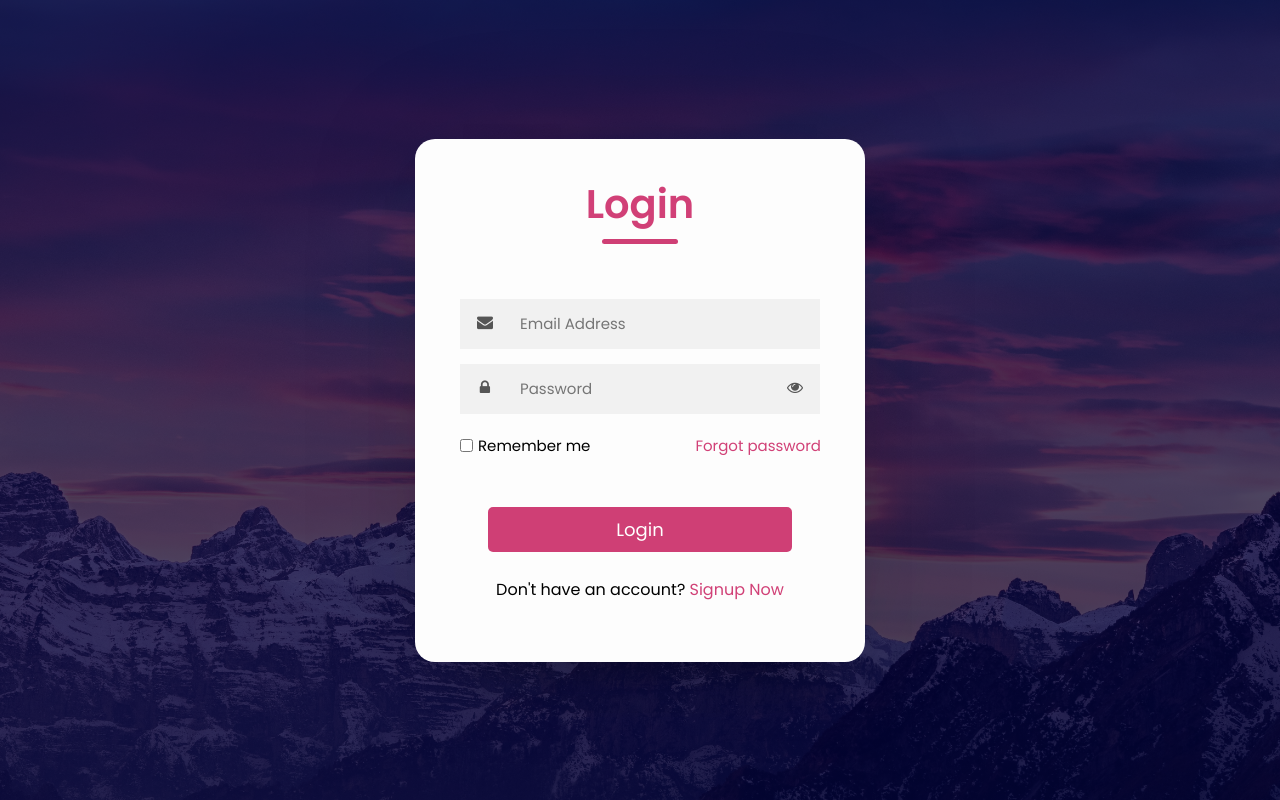
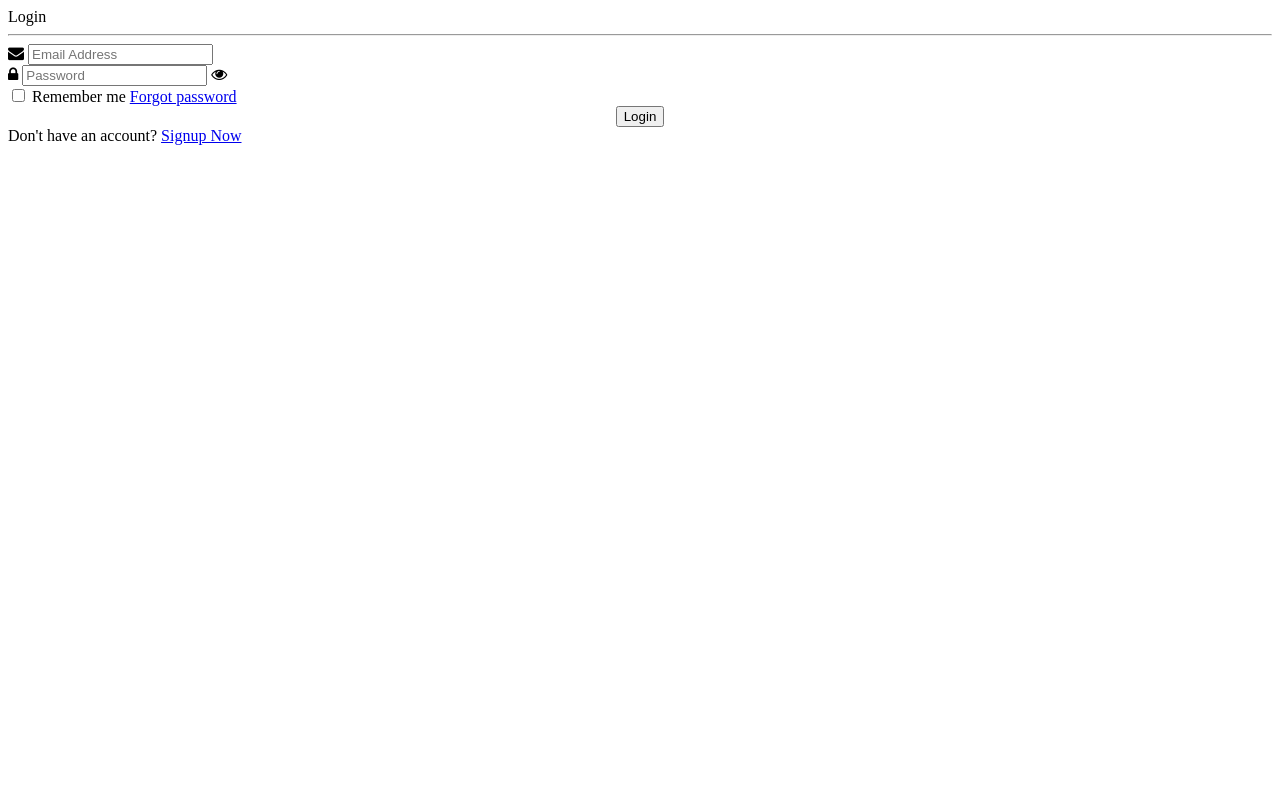
Before and after one commit to Varsha0011/EmpowerHer, a PHP site: page /login.php in a window 1280 px wide. Run offline with PHP 8.4, Linux system fonts and the light colour scheme.

Commit message:
upadated

```diff
--- a/css/style1.css
+++ /dev/null
@@ -1,239 +0,0 @@
-/* fonts  */
-
-@import url('https://fonts.googleapis.com/css2?family=Poppins:wght@300;400;500;600;700&display=swap');
-
-
-* {
-    margin: 0;
-    padding: 0;
-    box-sizing: border-box;
-    font-family: 'Poppins', sans-serif;
-}
-
-body {
-    background: linear-gradient(rgba(0, 0, 50, 0.7), rgba(0, 0, 50, 0.7)), url('../images/background.jpg');
-    background-repeat: no-repeat;
-    background-position: center;
-    background-size: cover;
-}
-
-.container {
-    display: flex;
-    align-items: center;
-    justify-content: center;
-    min-height: 100vh;
-}
-
-.box {
-    background: #fdfdfd;
-    display: flex;
-    flex-direction: column;
-    padding: 35px 35px;
-    border-radius: 20px;
-    box-shadow: 0 0 128px 0 rgba(0, 0, 0, 0.1), 0 32px 64px -48px rgba(0, 0, 0, 0.5);
-}
-
-.form-box {
-    width: 450px;
-    margin: 50px 10px;
-}
-
-.form-box header {
-    font-size: 40px;
-    font-weight: 600;
-    text-align: center;
-    color: #c10049bf;
-}
-
-.form-box hr {
-    background-color: #c10049bf;
-    height: 5px;
-    width: 20%;
-    border: none;
-    margin: 5px auto;
-    outline: 0;
-    border-radius: 5px;
-}
-
-.input-container {
-    display: flex;
-    width: 80%;
-    margin-bottom: 15px;
-}
-
-.icon {
-    padding: 15px;
-    background: transparent;
-    color: #555;
-    background-color: #f1f1f1;
-    min-width: 50px;
-    text-align: center;
-    cursor: pointer;
-}
-
-.input-field {
-    width: 100%;
-    padding: 10px;
-    height: 50px;
-    outline: none;
-    border: none;
-    font-size: 15px;
-    background-color: #f1f1f1;
-}
-
-.input-field:focus {
-    color: #c10049bf;
-}
-
-.remember {
-    display: flex;
-    font-size: 15px;
-    margin-bottom: 50px;
-    margin-top: 20px;
-}
-
-.remember .check {
-    margin-right: 5px;
-}
-
-.remember span {
-    margin-left: 105px;
-}
-
-.remember span a {
-    text-decoration: none;
-    color: #c10049bf;
-}
-
-.remember span a:hover {
-    font-weight: bold;
-}
-
-.btn {
-    height: 45px;
-    width: 80%;
-    background-color: #c10049bf;
-    border: 0;
-    border-radius: 5px;
-    color: #fff;
-    font-size: 18px;
-    cursor: pointer;
-    transition: all 0.3s;
-    padding: 0 15px;
-    margin: auto;
-}
-
-.btn:hover {
-    opacity: 0.7;
-}
-
-
-.links {
-    margin: 25px;
-    text-align: center;
-}
-
-.links a {
-    text-decoration: none;
-    color: #c10049bf;
-}
-
-.links a:hover {
-    font-weight: bold;
-}
-
-
-/* home page  */
-
-.nav {
-    background-color: #fff;
-    display: flex;
-    flex-direction: row;
-    justify-content: space-around;
-    line-height: 60px;
-    z-index: 100;
-}
-
-.logo {
-    font-size: 25px;
-    font-weight: 900;
-}
-
-.logo a {
-    text-decoration: none;
-    color: #000;
-}
-
-.right-links a {
-    padding: 0 10px;
-}
-
-main {
-    display: flex;
-    align-items: center;
-    justify-content: center;
-    margin-top: 60px;
-}
-
-.main-box {
-    display: flex;
-    flex-direction: column;
-    width: 70%;
-}
-
-.main-box .top {
-    display: flex;
-    flex-direction: row;
-    justify-content: space-between;
-}
-
-.bottom {
-    width: 100%;
-    margin-top: 20px;
-}
-
-@media only screen and (max-width: 840px) {
-    .main-box .top {
-        display: flex;
-        flex-direction: column;
-        justify-content: space-between;
-    }
-
-    .top .box {
-        margin: 10px 10px;
-    }
-
-    .bottom {
-        margin-top: 0;
-    }
-}
-#gallery {
-    display: grid;
-    grid-template-columns: repeat(auto-fill, minmax(200px, 1fr));
-    gap: 16px;
-    padding: 20px;
-}
-
-.art-item {
-    border: 1px solid #ccc;
-    border-radius: 8px;
-    overflow: hidden;
-    box-shadow: 0 2px 5px rgba(0,0,0,0.1);
-}
-
-.art-item img {
-    width: 100%;
-    display: block;
-}
-
-
-
-.message {
-    text-align: left;
-    /* background: #f9ede4; */
-    padding: 15px 0px;
-    /* border: 1px solid #699062; */
-    /* border-radius: 5px; */
-    /* margin-bottom: 10px; */
-    color: rebeccapurple;
-}
```
Also changed, not shown: css/style.css (+55 -29 lines), home.php (+26 -22 lines), jobportal.php (+104 -0 lines), profile.php (+17 -7 lines), artupload.php (added), script.js (line endings or trailing spaces).
